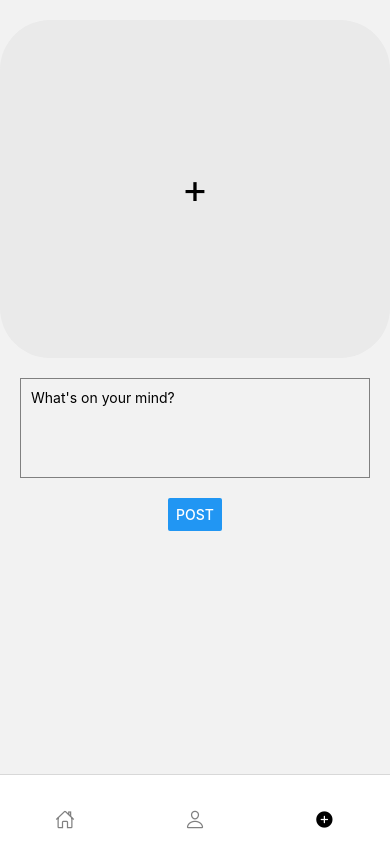
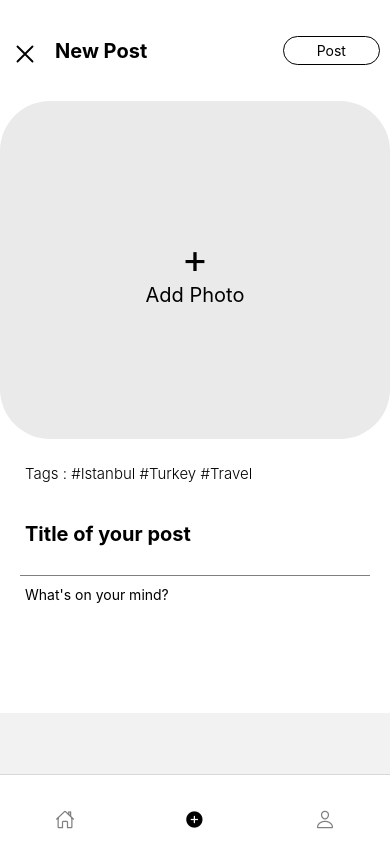
Before and after one commit to oguzzhanturkmen/traveet, a React Native app: screen /AddPost in a window 390 px wide. Built offline with nearby package versions, Linux system fonts and the light colour scheme.

Commit message:
Added new features for Post Screen

```diff
--- a/navigation/Navigation.js
+++ b/navigation/Navigation.js
@@ -48,8 +48,8 @@ function BottomTabNavigator() {
 
     >
       <Tab.Screen name="Feed" component={Feed} options={{ headerShown: false  }} />
+      <Tab.Screen name="AddPost" component={AddPost} options={{ headerShown: false }} />
       <Tab.Screen name="Profile" component={Profile} options={{ headerShown: false }} />
-      <Tab.Screen name="AddPost" component={AddPost} options={{ headerShown: false }} />
       {/* Add more Tab.Screen for other tabs if needed */}
     </Tab.Navigator>
   );
@@ -61,13 +61,19 @@ export default function Navigation() {
     <NavigationContainer>
       <Stack.Navigator>
         <Stack.Screen
-          name="Feed"
+          name="FeedScreen"
           component={BottomTabNavigator}
+          options={{ headerShown: false }}
+        />
+         <Stack.Screen
+          name="ProfileScreen"
+          component={Profile}
           options={{ headerShown: false }}
         />
 
         {/* Add more Stack.Screen for other stack navigators if needed */}
       </Stack.Navigator>
+
     </NavigationContainer>
   );
 }
--- a/screens/AddPost.js
+++ b/screens/AddPost.js
@@ -2,14 +2,26 @@ import React, { useState } from 'react';
 import { View, TextInput, Button, StyleSheet, TouchableOpacity, Image, Text } from 'react-native';
 import { SafeAreaView } from 'react-native-safe-area-context';
 import * as ImagePicker from 'expo-image-picker';
+import { useRef } from 'react';
+import { ScrollView } from 'react-native';
 
 import { Dimensions } from 'react-native';
+import { XMarkIcon } from 'react-native-heroicons/outline';
 
 const { width , height } = Dimensions.get('window');
 
 const AddPost = () => {
   const [postText, setPostText] = useState('');
+  const [titleText, setTitleText] = useState('');
+  const [tagText, setTagText] = useState('');
   const [image, setImage] = useState(null);
+  const textInputRef = useRef(null);
+
+  const focusOnTextInput = () => {
+    if (textInputRef.current) {
+      textInputRef.current.focus();
+    }
+  };
 
   const selectImage = async () => {
     // Requesting permission
@@ -37,45 +49,86 @@ const AddPost = () => {
   };
 
   return (
-    <SafeAreaView style={{  paddingBottom : 0}}>
-    <View style={styles.container}>
+    <>
+    <SafeAreaView style={{  paddingBottom : 0 , height : height * 0.12 , backgroundColor : "white" }}>
+        <View style={{ flex : 1 , flexDirection : "row", justifyContent : "flex-start", alignItems : "center" }}>
+            <View style={{ flex : 1 , flexDirection : "row", justifyContent : "flex-start", alignItems : "center" }}>
+                <XMarkIcon  style={{marginLeft : 10 , marginTop : 6}} width={30} height={30} color={"black"}/>
+                <Text style={{ color: '#000', fontSize: 20  , fontWeight : "bold" , marginLeft : 15 }}>New Post</Text>
+            </View>
+            <TouchableOpacity style={{ width : width * 0.25, height : height * 0.035 ,  borderColor : "black" , borderStyle : "solid" , borderWidth: 1 , alignItems : "center", justifyContent : "center" , borderRadius : 50 , marginRight : 10 ,}} onPress={submitPost} >
+                <Text >Post</Text>
+            </TouchableOpacity>
+        </View>
+         </SafeAreaView>
+
+    <ScrollView >
+        <View style={styles.container}>
 
       <TouchableOpacity style={styles.imagePicker} onPress={selectImage}>
         {image ? (
           <Image source={image} style={styles.image} />
         ) : (
+            <>
           <Text style={styles.plusIcon}>+</Text>
+          <Text style={{fontSize : 20}}>Add Photo</Text>
+            </>
         )}
       </TouchableOpacity>
+
+      <TextInput
+        style={styles.tagInput}
+        multiline
+        placeholder="Tags : #Istanbul #Turkey #Travel"
+        maxLength={40}
+        ref={textInputRef}
+        onChangeText={setTagText}
+        value={tagText}
+        />
+        <TextInput
+        style={styles.titleInput}
+        multiline
+        placeholder="Title of your post"
+        maxLength={40}
+        ref={textInputRef}
+        />
       <TextInput
         style={styles.textInput}
         multiline
         placeholder="What's on your mind?"
-        maxLength={250}
+        maxLength={450}
         onChangeText={setPostText}
         value={postText}
+
       />
-      <Button title="Post" onPress={submitPost} />
+      <View style={{ flex : 1 , flexDirection : "row", justifyContent : "flex-end" , alignItems : "center" , paddingBottom : height * 0.02}} >
 
-    </View>
-    </SafeAreaView>
+        </View>
+       </View>
+    </ScrollView>
+
+    </>
+
   );
 };
 
 const styles = StyleSheet.create({
   container: {
     flex: 1,
-    padding: 20,
+    paddingHorizontal: 20,
     alignItems: 'center',
+    height : height * 0.95,
+    backgroundColor: 'white',
   },
   imagePicker: {
-    width: width ,
+    width : width ,
     height: height * 0.4,
     borderRadius: 50,
     backgroundColor: '#eaeaea',
     justifyContent: 'center',
     alignItems: 'center',
     marginBottom: 20,
+
   },
   plusIcon: {
     fontSize: 40,
@@ -87,13 +140,34 @@ const styles = StyleSheet.create({
 
   },
   textInput: {
-    borderWidth: 1,
-    borderColor: 'gray',
+
+
     width: '100%',
     minHeight: 100,
-    padding: 10,
+    padding: 5,
+    paddingTop: 10,
     marginBottom: 20,
   },
+  titleInput: {
+    fontSize : 20,
+    fontWeight : "bold",
+    width: '100%',
+    minHeight: 20,
+    padding: 5,
+    borderBottomWidth : 1,
+    borderBottomColor : "gray",
+
+  },
+  tagInput: {
+    fontSize : 15,
+    fontWeight : "300",
+    width: '100%',
+    minHeight: 20,
+    padding: 5,
+    marginBottom : 10,
+
+  },
+
 });
 
 export default AddPost;
--- a/screens/Feed.js
+++ b/screens/Feed.js
@@ -122,7 +122,7 @@ return(
     <ScrollView style={styles.container}>
       {tweets.map(tweet => (
         <>
-        <TouchableOpacity key={tweet.id} style={styles.tweetContainer} onPress={() => navigation.navigate("Profile")}>
+        <TouchableOpacity key={tweet.id} style={styles.tweetContainer} onPress={() => navigation.navigate("ProfileScreen")}>
           <Image source={{ uri: tweet.avatar }} style={styles.avatar} />
           <View style={{ flex: 1 }}>
             <Text style={styles.userName}>{tweet.user}</Text>
--- a/screens/Profile.js
+++ b/screens/Profile.js
@@ -9,7 +9,7 @@ import { TouchableOpacity } from 'react-native';
 const { width , height } = Dimensions.get('window');
 
 
-const ProfileScreen = () => {
+const Profile = () => {
     const navigation = useNavigation();
 
   // Mock user data
@@ -63,6 +63,14 @@ const ProfileScreen = () => {
           <Text style={styles.fullName}>{userData.fullName}</Text>
         </View>
       <Text style={styles.bio}>{userData.bio}</Text>
+      <View style={{ flex : 1 , flexDirection : "row", justifyContent : "space-between" , paddingHorizontal : width * 0.05 , paddingBottom : height * 0.02}} >
+      <View style={{ width : width * 0.4, height : height * 0.04 ,  borderColor : "black" , borderStyle : "solid" , borderWidth: 1, alignItems : "center", justifyContent : "center" , borderRadius : 10}} >
+        <Text style={{ color: 'black',fontWeight : "bold" }}>Edit Profile</Text>
+        </View>
+        <View style={{ width : width * 0.4, height : height * 0.04 ,  borderColor : "black" , borderStyle : "solid" , borderWidth: 1 , alignItems : "center", justifyContent : "center" , borderRadius : 10}} >
+        <Text style={{ color: 'black', fontWeight : "bold" }}>Share Profile</Text>
+        </View>
+      </View>
       <FlatList
         data={userData.posts}
         renderItem={renderPostItem}
@@ -102,6 +110,7 @@ const styles = StyleSheet.create({
   username: {
     fontWeight: 'bold',
     fontSize: 18,
+    paddingBottom: 10,
   },
   fullName: {
     color: 'grey',
@@ -124,4 +133,4 @@ const styles = StyleSheet.create({
   },
 });
 
-export default ProfileScreen;
+export default Profile;
```
